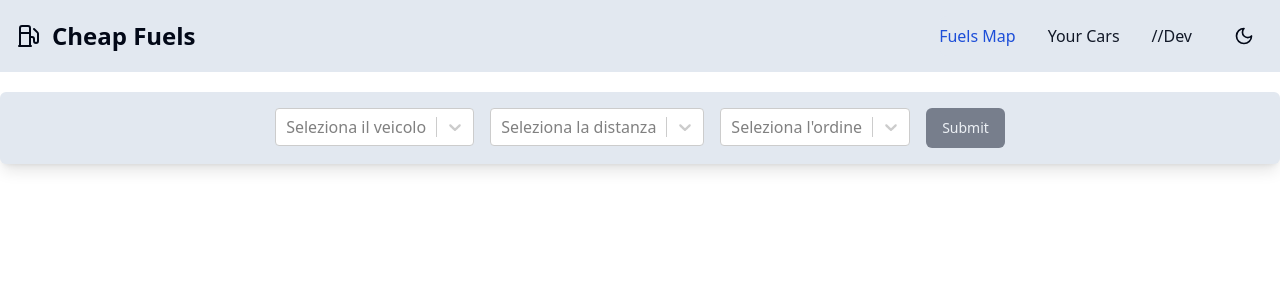
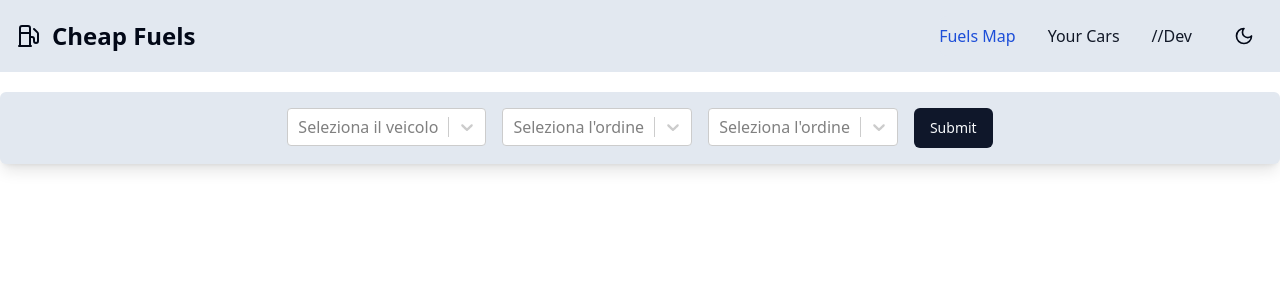
Before and after one commit to habby1337/cheapfuels, a React (Vite) app: page / in a window 1280 px wide. Shown: the top 300 px of the page. Built offline with nearby package versions, Linux system fonts and the light colour scheme.

Commit message:
added react hook form

```diff
--- a/src/Components/Form/Form.tsx
+++ b/src/Components/Form/Form.tsx
@@ -2,6 +2,9 @@ import Select from 'react-select';
 import { Button } from '@/Components/ui/button';
 import { Loader2 } from 'lucide-react';
 import { useEffect, useState } from 'react';
+import { Controller, useForm } from 'react-hook-form';
+
+import { FormInputs } from '@/Shared/Interfaces/interfaces';
 
 const From = () => {
   const [isLoading, setIsLoading] = useState(false);
@@ -34,32 +37,68 @@ const From = () => {
     }
   };
 
+  const { control } = useForm();
+
+  const handleFormSubmit: React.FormEventHandler<HTMLFormElement> = (event) => {
+    event.preventDefault(); // Aggiungi questa riga se desideri impedire il comportamento di sottomissione predefinito del modulo
+    const formData = new FormData(event.currentTarget);
+    const data: FormInputs = {
+      vehicleId: formData.get('vehicleId') as string,
+      distance: formData.get('distance') as string,
+      priceOrder: formData.get('priceOrder') as 'asc' | 'desc',
+    };
+    console.log(data);
+  };
+
   return (
     <div className='container px-0 mt-5'>
-      <div className='grid justify-center grid-flow-row gap-4 p-4 rounded-md shadow-lg md:grid-flow-col md:flex-row dark:shadow-md justify-items-center bg-slate-200 dark:bg-slate-900'>
+      <form
+        onSubmit={handleFormSubmit}
+        className='grid justify-center grid-flow-row gap-4 p-4 rounded-md shadow-lg md:grid-flow-col md:flex-row dark:shadow-md justify-items-center bg-slate-200 dark:bg-slate-900'>
         {/* selettore macchina */}
+        <Controller
+          control={control}
+          name='vehicleId'
+          render={({ field }) => (
             <Select
+              {...field}
               classNames={classNamesStyles}
               placeholder='Seleziona il veicolo'
               isDisabled={isLoading}
             />
+          )}
+        />
         {/* selettore ordine  */}
+        <Controller
+          control={control}
+          name='distance'
+          render={({ field }) => (
             <Select
-          classNames={classNamesStyles}
-          placeholder='Seleziona la distanza'
-          isDisabled={isLoading}
-        />
-        {/* selettore distanza */}
-        <Select
+              {...field}
               classNames={classNamesStyles}
               placeholder="Seleziona l'ordine "
               isDisabled={isLoading}
             />
+          )}
+        />
+        {/* selettore distanza */}
+        <Controller
+          control={control}
+          name='priceOrder'
+          render={({ field }) => (
+            <Select
+              {...field}
+              classNames={classNamesStyles}
+              placeholder="Seleziona l'ordine "
+              isDisabled={isLoading}
+            />
+          )}
+        />
         {/* bottone submit */}
-        <Button disabled>
+        <Button disabled={isLoading}>
           <ButtonText />
         </Button>
-      </div>
+      </form>
     </div>
   );
 };
```
Lines whose indentation alone changed are shown as unchanged.
